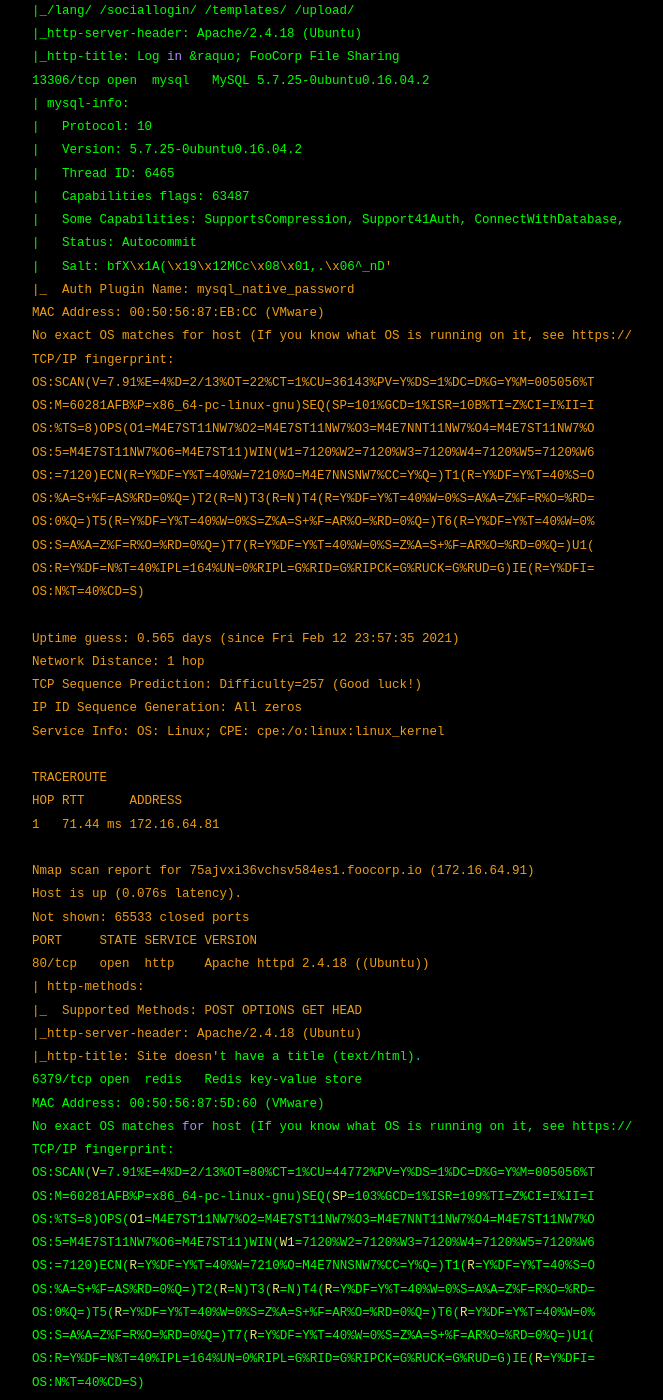
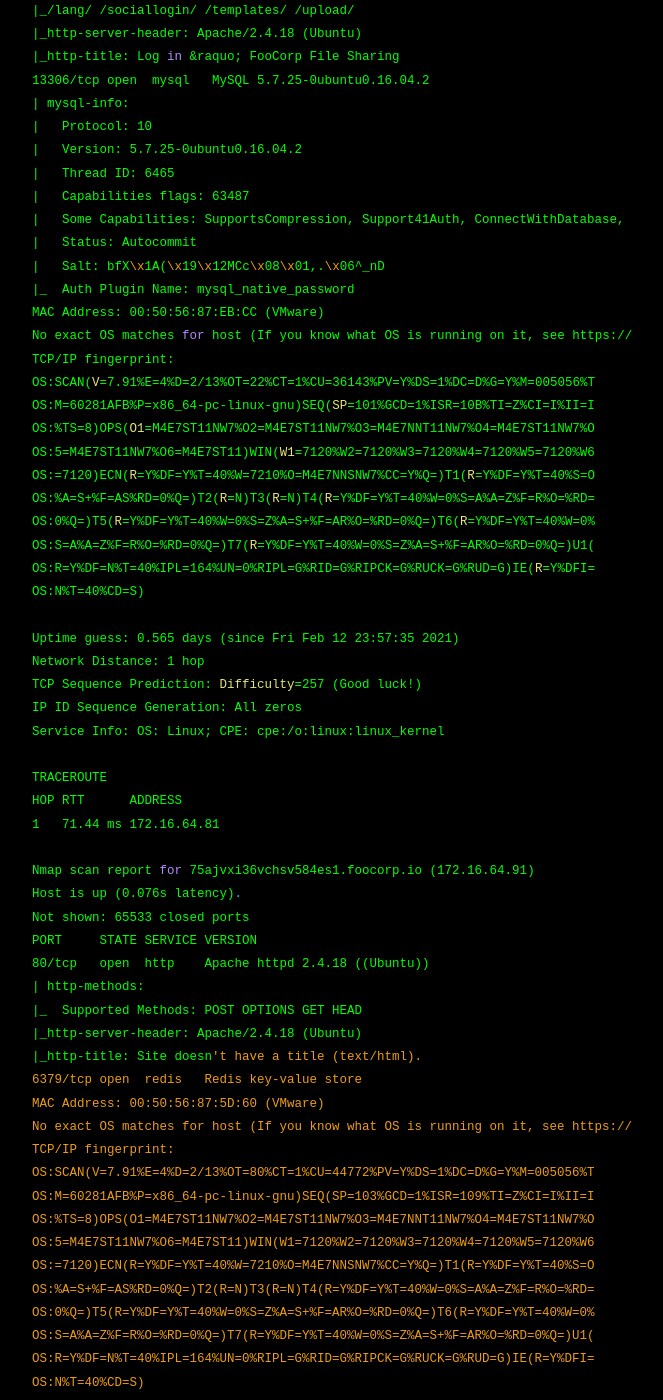
Before and after one commit to a56z/a56z.github.io, a Jekyll site: the page built from _posts/2021-02-13-exploiting-webapplications.markdown, in a window 1280 px wide and 1400 px high, scrolled down 3090 px. Shown: the whole window, without its empty margins (308-971 px from the left). Built offline with Jekyll 4.4.1, drawn with Linux system fonts in a browser that asks for light colours; some of the changed text lies outside the part shown.

```diff
--- a/_posts/2021-02-13-exploiting-webapplications.markdown
+++ b/_posts/2021-02-13-exploiting-webapplications.markdown
@@ -159,7 +159,7 @@ PORT      STATE SERVICE VERSION
 |   Capabilities flags: 63487
 |   Some Capabilities: SupportsCompression, Support41Auth, ConnectWithDatabase, FoundRows, DontAllowDatabaseTableColumn, Speaks41ProtocolOld, SupportsTransactions, InteractiveClient, SupportsLoadDataLocal, LongColumnFlag, ODBCClient, IgnoreSigpipes, LongPassword, Speaks41ProtocolNew, IgnoreSpaceBeforeParenthesis, SupportsMultipleResults, SupportsMultipleStatments, SupportsAuthPlugins
 |   Status: Autocommit
-|   Salt: bfX\x1A(\x19\x12MCc\x08\x01,.\x06^_nD'
+|   Salt: bfX\x1A(\x19\x12MCc\x08\x01,.\x06^_nD
 |_  Auth Plugin Name: mysql_native_password
 MAC Address: 00:50:56:87:EB:CC (VMware)
 No exact OS matches for host (If you know what OS is running on it, see https://nmap.org/submit/ ).
```
